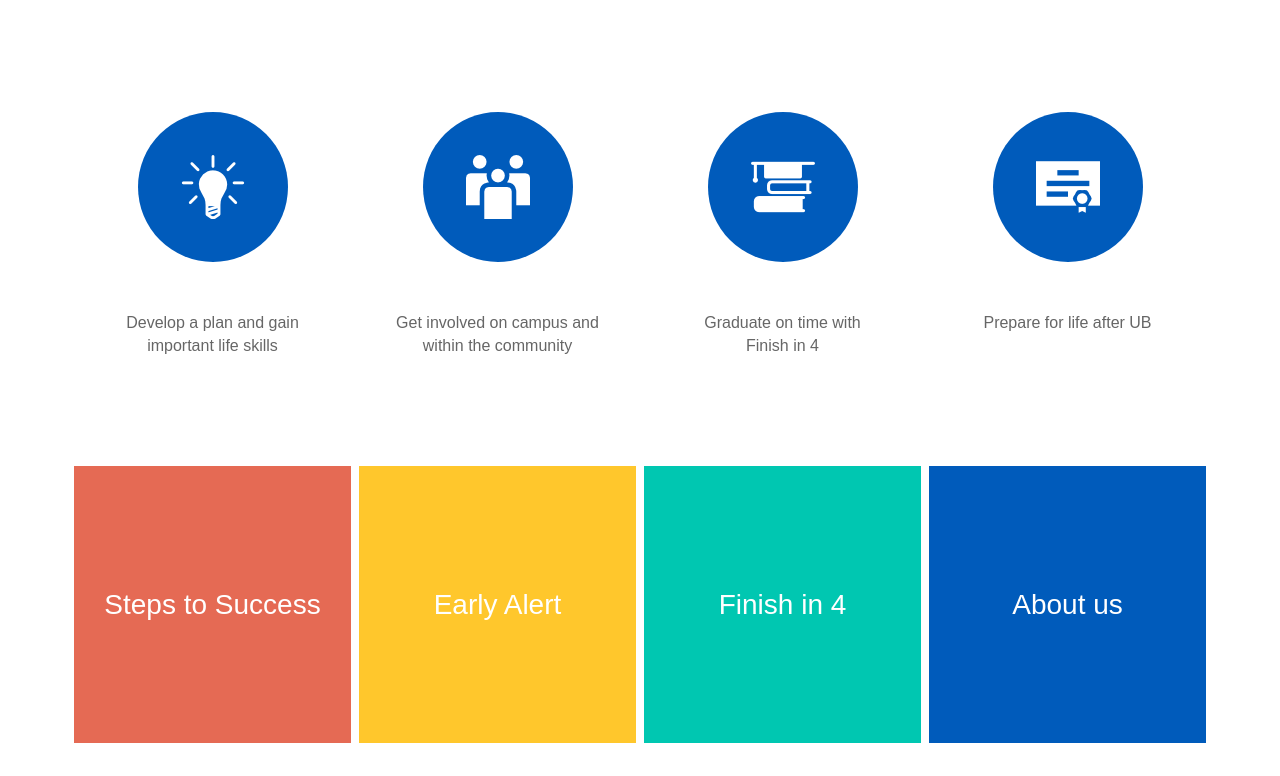
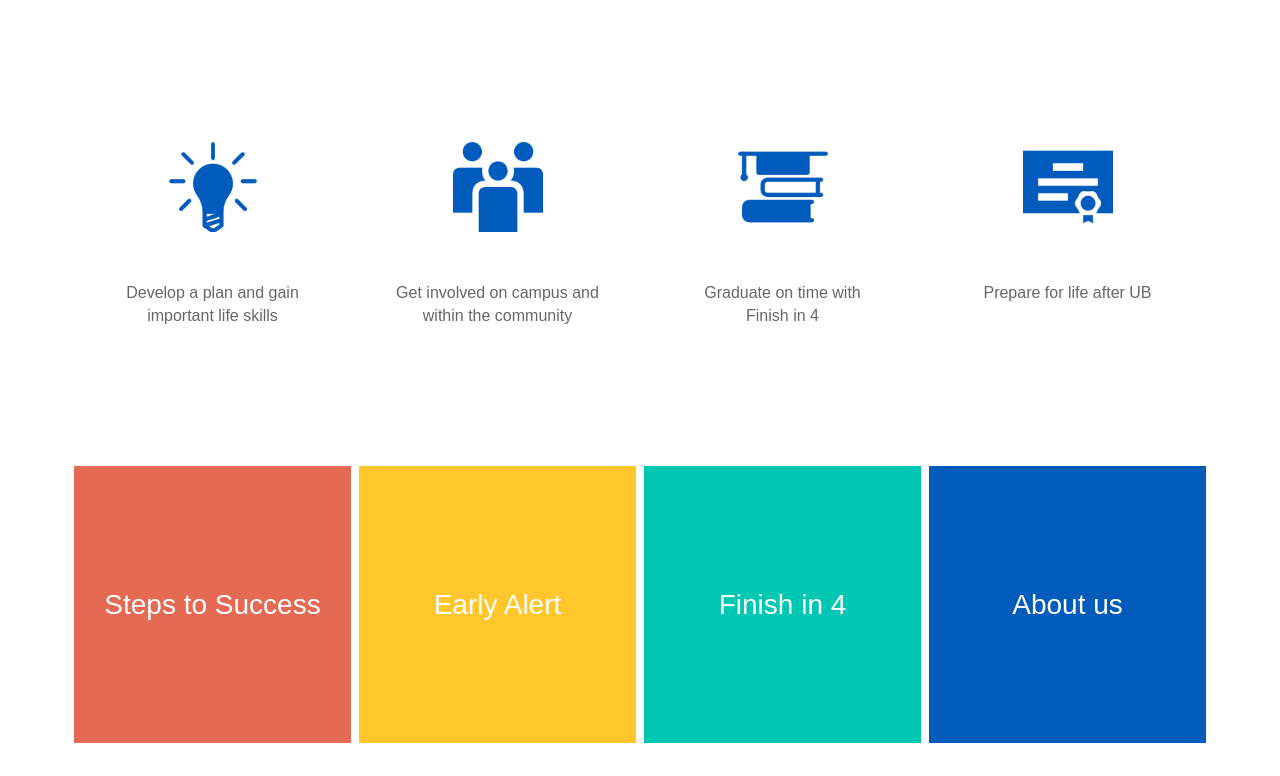
Before and after one commit to darrenlzh/studentsuccess, a website: page index.html in a window 1280 px wide. Shown: the part 1204-1980 px from the top of the page. Drawn offline with Linux system fonts and the light colour scheme; a web font is replaced by a local one.

Commit message:
Updates and Changes
Updates and changes…

```diff
--- a/_includes/body.pug
+++ b/_includes/body.pug
@@ -6,16 +6,16 @@
         p UB is a world-class university. Your success brought you here, and from here, you can go anywhere. Whatever your path looks like, we’re here to help build it. The Office of Student Success and Retention, in collaboration with all divisions of the university, helps students to define their goals and gain the skills needed to be successful at UB and beyond. Dedicated staff is here to assist you with developing the best academic plan while connecting you to helpful resources and providing a climate of continuous support. Wherever you are in your undergraduate career, our expertise will guide you to a greater understanding of yourself and the success you’re aiming for.
       .row#infographics
         .infographic.col-xs-6.col-sm-6.col-md-3.col-lg-3
-          .infographic__icon: img(src="img/graphics/good-idea.png")
+          .infographic__icon: img(src="img/graphics/good-idea-blue.png")
           .infographic__text Develop a plan and gain important life skills
         .infographic.col-xs-6.col-sm-6.col-md-3.col-lg-3
-          .infographic__icon: img(src="img/graphics/avatar-group.png")
+          .infographic__icon: img(src="img/graphics/avatar-group-blue.png")
           .infographic__text Get involved on campus and within the community
         .infographic.col-xs-6.col-sm-6.col-md-3.col-lg-3
-          .infographic__icon: img(src="img/graphics/book.png")
+          .infographic__icon: img(src="img/graphics/book-blue.png")
           .infographic__text Graduate on time with #[br ] Finish in 4
         .infographic.col-xs-6.col-sm-6.col-md-3.col-lg-3
-          .infographic__icon: img(src="img/graphics/degree.png")
+          .infographic__icon: img(src="img/graphics/degree-blue.png")
           .infographic__text Prepare for life after UB
     #nav-anchor
     .container.grid
--- a/_sass/_body.sass
+++ b/_sass/_body.sass
@@ -37,6 +37,15 @@
         align-items: center
         img:hover
           cursor: default
+      &:nth-of-type(1), &:nth-of-type(2), &:nth-of-type(3), &:nth-of-type(4)
+        .infographic__icon
+          background: none
+          img
+            width: 90px
+            height: 90px
+        .infographic__text
+          padding-top: 20px
+
       &__text
         color: $PutnamGray
         padding: 50px 20px
--- a/_sass/_grid.sass
+++ b/_sass/_grid.sass
@@ -279,7 +279,7 @@
     padding: 100px 50px
     span
       font-family: 'Sofia Pro Medium', sans-serif
-      color: $UBBlue
+      color: $PutnamGray
     &__inner
       height: auto
 
```
Also changed, not shown: _site/css/main.css, _site/gulpfile.js (added), _site/img/graphics/avatar-group-blue.png (added), _site/img/graphics/book-blue.png (added), _site/img/graphics/degree-blue.png (added), _site/img/graphics/good-idea-blue.png (added), _site/index.html, _site/package.json (added), css/main.css, img/graphics/avatar-group-blue.png (added), img/graphics/book-blue.png (added), img/graphics/degree-blue.png (added), img/graphics/good-idea-blue.png (added), index.html.
